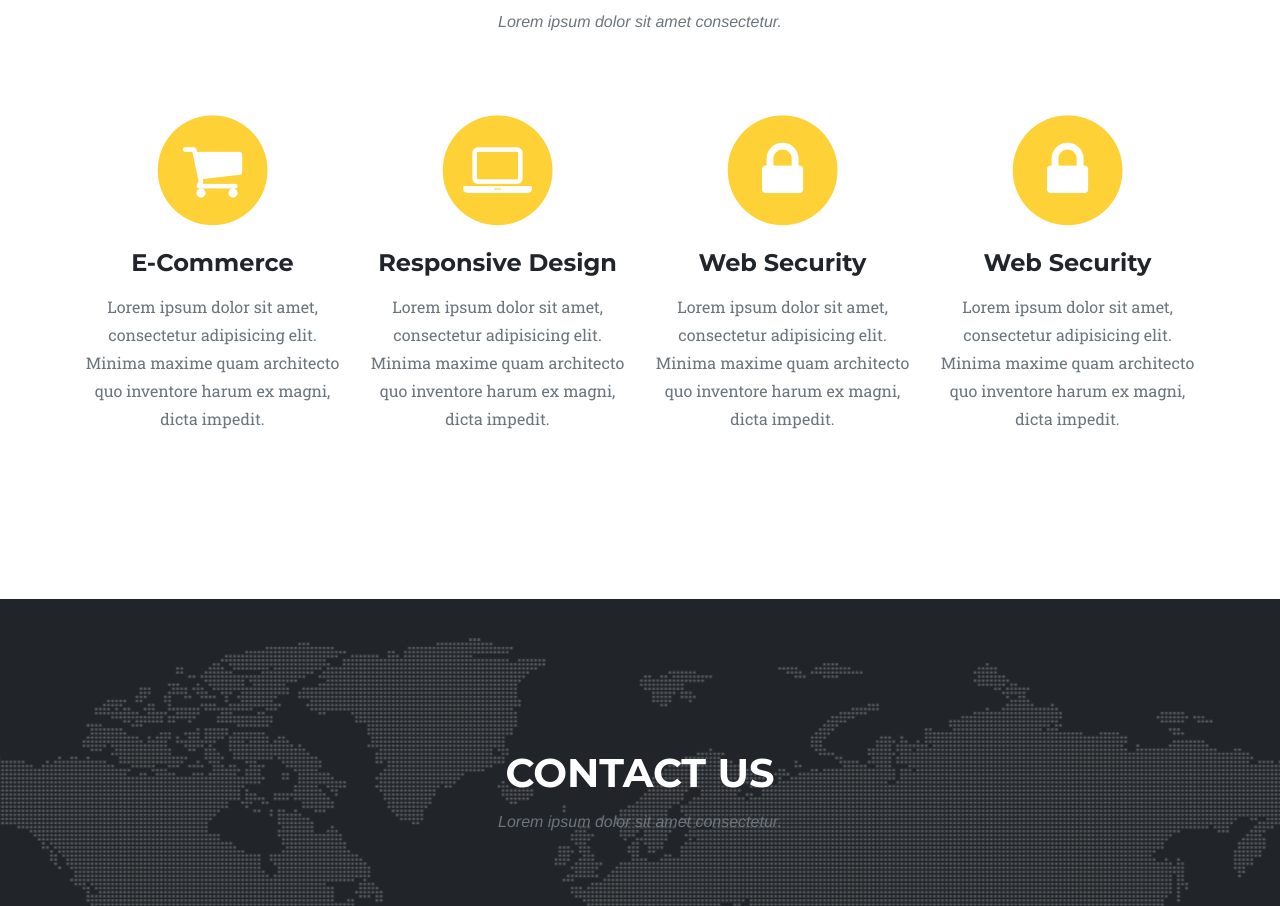
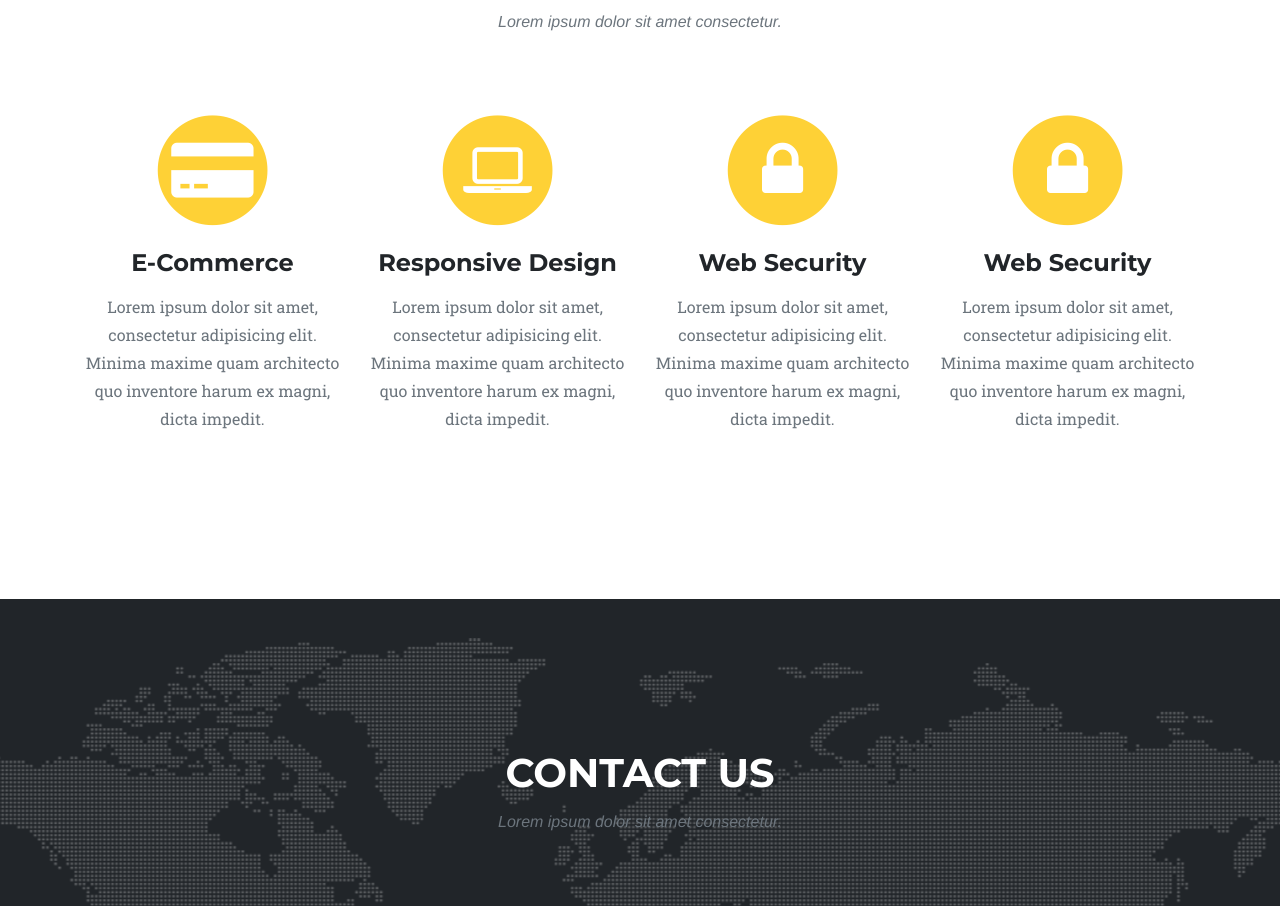
Before and after one commit to peritoeconomista/valorefetivo, a plain HTML site: page index.html in a window 1280 px wide. Shown: the part 1816-2722 px from the top of the page. Drawn offline with Linux system fonts and the light colour scheme; a web font is replaced by a local one.

Commit message:
Update index.html

```diff
--- a/index.html
+++ b/index.html
@@ -92,7 +92,7 @@
           <div class="col-md-3">
             <span class="fa-stack fa-4x">
               <i class="fa fa-circle fa-stack-2x text-primary"></i>
-              <i class="fa fa-shopping-cart fa-stack-1x fa-inverse"></i>
+              <i class="fa fa-credit-card-alt fa-stack-1x fa-inverse"></i>
             </span>
             <h4 class="service-heading">E-Commerce</h4>
             <p class="text-muted">Lorem ipsum dolor sit amet, consectetur adipisicing elit. Minima maxime quam architecto quo inventore harum ex magni, dicta impedit.</p>
```
